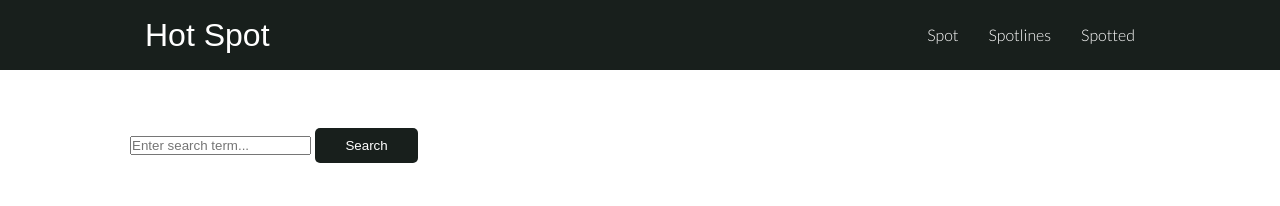
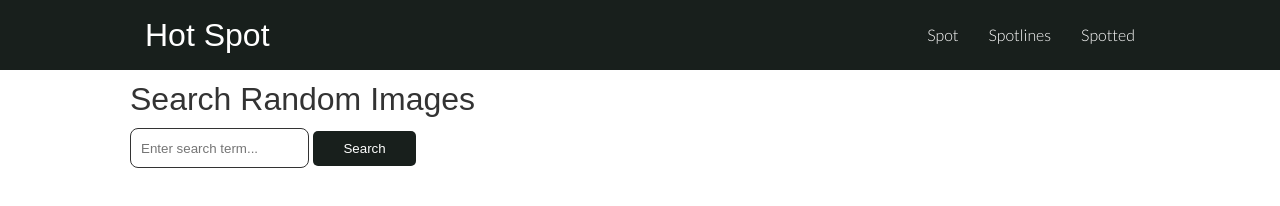
Before and after one commit to teknikkos/Hot-Spot, a plain HTML site: page index.html in a window 1280 px wide. Drawn offline with Linux system fonts and the light colour scheme; a web font is replaced by a local one.

Commit message:
Add files via upload

```diff
--- a/css/style.css
+++ b/css/style.css
@@ -14,10 +14,6 @@
   box-sizing: border-box;
   padding: 0;
   margin: 0;
-}
-
-.flex {
-
 }
 
 body {
@@ -38,6 +34,7 @@ a {
 }
 h1,
 h2 {
+  color: #333;
   font-weight: 300;
   line-height: 1.2;
   margin: 10px 0;
@@ -61,6 +58,18 @@ pre {
 .hidden {
   visibility: hidden;
   height: 0;
+}
+
+/* Search-bar */
+
+.search-bar {
+  height: 40px;
+  border: 1px solid #333;
+  border-radius: 8px;
+}
+
+.search-bar::placeholder {
+  padding: 0 10px;
 }
 
 /* Navbar */
--- a/index.html
+++ b/index.html
@@ -14,7 +14,7 @@
 
     <div class="navbar">
         <div class="container flex">
-             <h1 class="logo"><a href="index.php">Hot Spot</a></h1>
+             <h1 class="logo"><a href="index.html">Hot Spot</a></h1>
             <nav>
                 <ul>
                     <li><a href="index.html">Spot</a></li>
```
Also changed, not shown: maps.html (+1 -1 lines), spotify.html (+1 -1 lines).
